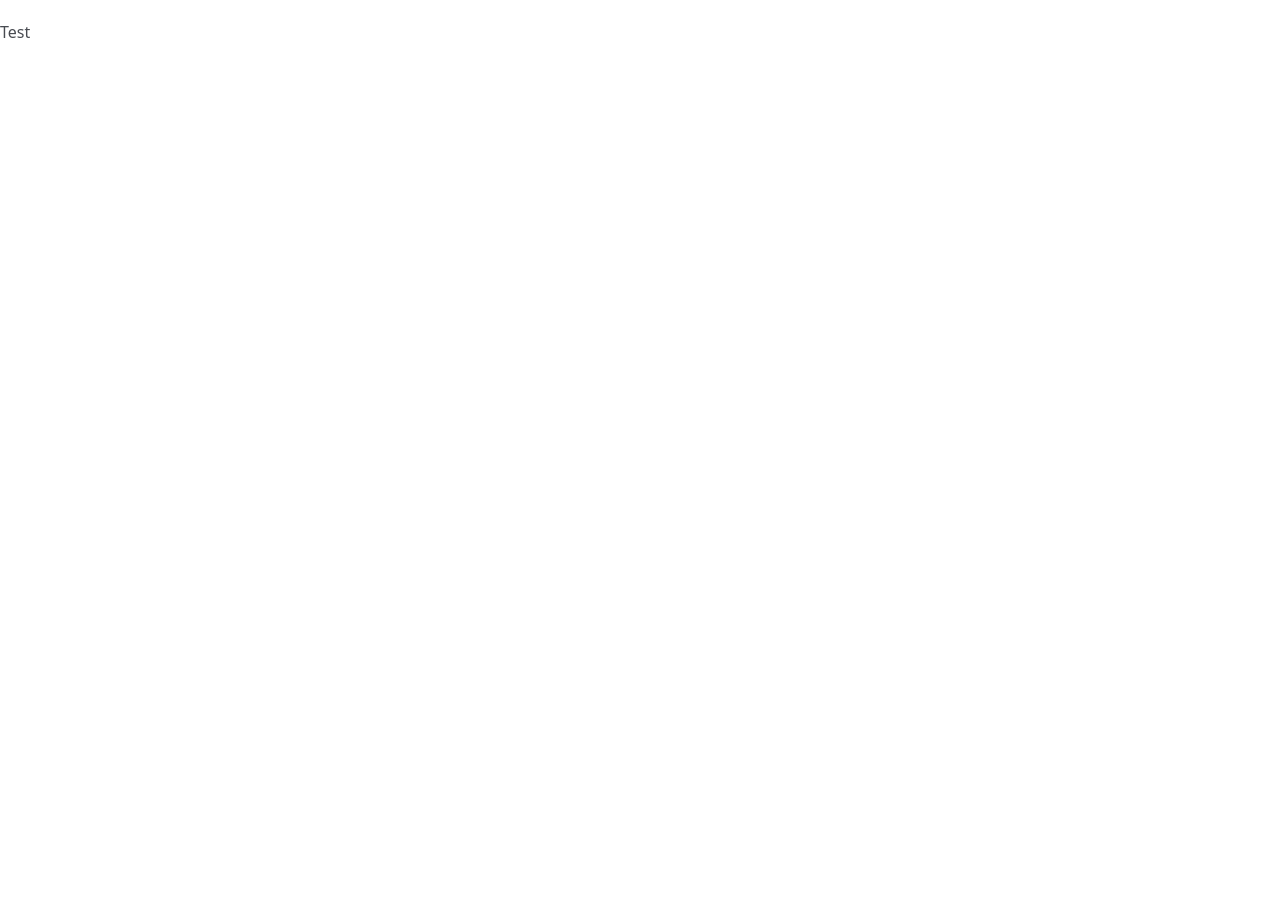
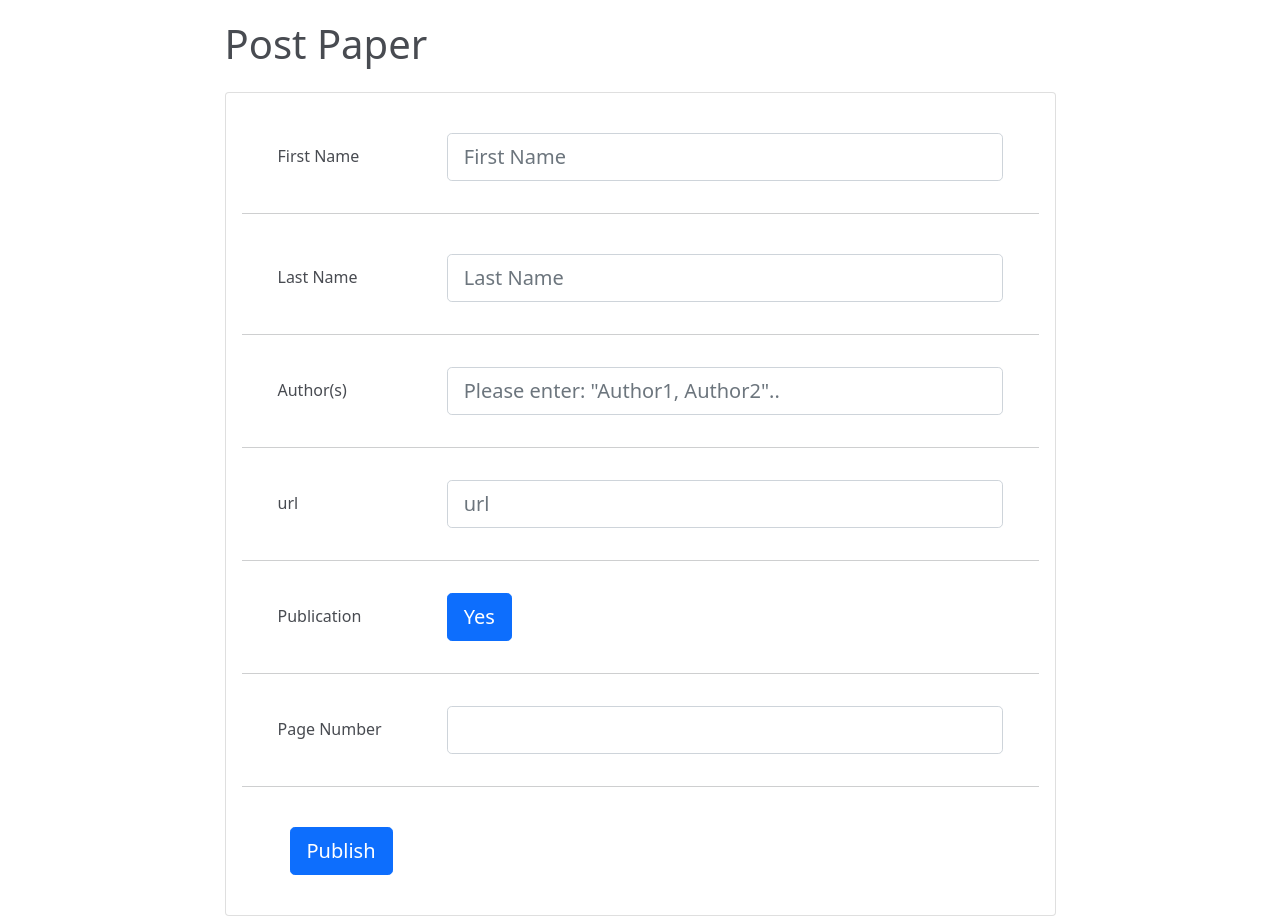
Before and after one commit to IJoseph2021/NoSQLProject, a React (Create React App) app in the folder frontend/: page /postPaper in a window 1280 px wide. Before the commit the page ends 800 px from the top, so only its background shows below. Built offline with nearby package versions, Linux system fonts and the light colour scheme.

Commit message:
Post Paper added

```diff
--- a/frontend/src/Components/PostPaper.js
+++ b/frontend/src/Components/PostPaper.js
@@ -4,11 +4,210 @@ import React from 'react'
 
 
 export class PostPaper extends React.Component {
+
+    state = {
+        pubVal : "Yes",
+        journalVal: "No",
+        firstName: "",
+        lastName: "",
+        url: "",
+        author: "",
+        number: "",
+        year: "",
+        location: "",
+        pageNumber: "",
+        submitValBool: false,
+        submitVal: "Publish"
+    }
+
+
+    changeButton(){
+        if(this.state.pubVal === "Yes"){
+            this.setState({pubVal: "No"})
+        }
+        else{
+            this.setState({pubVal: "Yes"})
+        }
+    }
+
+    changeJournal(){
+        if(this.state.journalVal === "Yes"){
+            this.setState({journalVal: "No"})
+        }
+        else{
+            this.setState({journalVal: "Yes"})
+        }
+    }
+
+    condRender(){
+        if(this.state.pubVal === "No"){
+            return <>
+                <div class="row align-items-center py-3">
+                    <div >
+                        <h6 class="mb-0">Journal</h6>
+                    </div>
+                    <div class="col-md-9 pe-5">
+                        <button type="submit"
+                            class="btn btn-primary btn-lg"
+                            onClick={() => this.changeJournal()}>{this.state.journalVal}
+                        </button>
+                    </div>
+                </div>
+
+                <div class="col-md-9 pe-5">
+                    <input type="text"
+                    class="form-control form-control-lg"
+                    placeholder= "Number"
+                    onChange={ e => this.setState({number: e.target.value}) }/>
+                </div>
+                <div class="col-md-9 pe-5">
+                    <input type="text"
+                    class="form-control form-control-lg"
+                    placeholder = "Year"
+                    onChange={ e => this.setState({year: e.target.value}) }/>
+                </div>
+                <div class="col-md-9 pe-5">
+                    <input type="text"
+                    class="form-control form-control-lg"
+                    placeholder = "Location"
+                    onChange={ e => this.setState({location: e.target.value}) }/>
+                </div>
+            </>
+        }
+    }
+
+
+    async postPaper(){
+        console.log(
+            this.state.pubVal,
+            this.state.journalVal,
+            this.state.firstName,
+            this.state.lastName,
+            this.state.url,
+            this.state.author,
+            this.state.number,
+            this.state.year,
+            this.state.location,
+            this.state.pageNumber,
+        )
+        this.setState({submitValBool: true})
+        this.setState({submitVal: "Published"})
+    }
+
     render () {
         return <>
+        <div>
+        <section class="vh-100" >
+            <div class="container h-100">
+                <div class="row d-flex justify-content-center align-items-center h-100">
+                    <div class="col-xl-9">
+                        <h1 class="mb-4">Post Paper</h1>
+                        <div class="card">
+                            <div class="card-body">
 
-        <div>
-            Test
+
+                                <div class="row align-items-center pt-4 pb-3">
+                                    <div class="col-md-3 ps-5">
+                                        <h6 class="mb-0">First Name</h6>
+                                    </div>
+                                    <div class="col-md-9 pe-5">
+                                        <input type="text"
+                                        class="form-control form-control-lg"
+                                        placeholder="First Name"
+                                        onChange={ e => this.setState({firstName: e.target.value}) }/>
+                                    </div>
+                                </div>
+                                <hr class="mx-n3"/>
+
+
+                                <div class="row align-items-center pt-4 pb-3">
+                                    <div class="col-md-3 ps-5">
+                                        <h6 class="mb-0">Last Name</h6>
+                                    </div>
+                                    <div class="col-md-9 pe-5">
+                                        <input type="text"
+                                        class="form-control form-control-lg"
+                                        placeholder= "Last Name"
+                                        onChange={ e => this.setState({lastName: e.target.value}) }/>
+                                    </div>
+                                </div>
+                                <hr class="mx-n3"/>
+
+
+
+                                <div class="row align-items-center py-3">
+                                    <div class="col-md-3 ps-5">
+                                        <h6 class="mb-0">Author(s)</h6>
+                                    </div>
+                                <div class="col-md-9 pe-5">
+                                    <input type="text"
+                                    class="form-control form-control-lg"
+                                    placeholder='Please enter: "Author1, Author2"..'
+                                    onChange={ e => this.setState({author: e.target.value}) }/>
+                                </div>
+                            </div>
+
+                            <hr class="mx-n3"/>
+
+                            <div class="row align-items-center py-3">
+                                    <div class="col-md-3 ps-5">
+                                        <h6 class="mb-0">url</h6>
+                                    </div>
+                                <div class="col-md-9 pe-5">
+                                    <input type="text"
+                                    class="form-control form-control-lg"
+                                    placeholder='url'
+                                    onChange={ e => this.setState({url: e.target.value}) }/>
+                                </div>
+                            </div>
+
+                            <hr class="mx-n3"/>
+
+
+                            <div class="row align-items-center py-3">
+                                    <div class="col-md-3 ps-5">
+                                        <h6 class="mb-0">Publication</h6>
+                                    </div>
+                                <div class="col-md-9 pe-5">
+                                    <button type="submit"
+                                        class="btn btn-primary btn-lg"
+                                        onClick={() => this.changeButton()}>{this.state.pubVal}
+                                    </button>
+                                    {this.condRender()}
+                                </div>
+                            </div>
+
+                            <hr class="mx-n3"/>
+
+                            <div class="row align-items-center py-3">
+                                    <div class="col-md-3 ps-5">
+                                        <h6 class="mb-0">Page Number</h6>
+                                    </div>
+                                <div class="col-md-9 pe-5">
+                                    <input type="text" class="form-control form-control-lg"
+                                    placeholder=""
+                                    onChange={ e => this.setState({pageNumber: e.target.value}) }/>
+                                </div>
+                            </div>
+
+                            <hr class="mx-n3"/>
+
+            <div class="px-5 py-4">
+                <button type="submit"
+                    onClick={() => this.postPaper()}
+                    disabled={this.state.submitValBool}
+                    class="btn btn-primary btn-lg">
+                    {this.state.submitVal}
+                </button>
+            </div>
+
+          </div>
+        </div>
+
+      </div>
+    </div>
+             </div>
+            </section>
         </div>
     </>
     }
```
Also changed, not shown: frontend/src/api/accountRepository.js (added).
